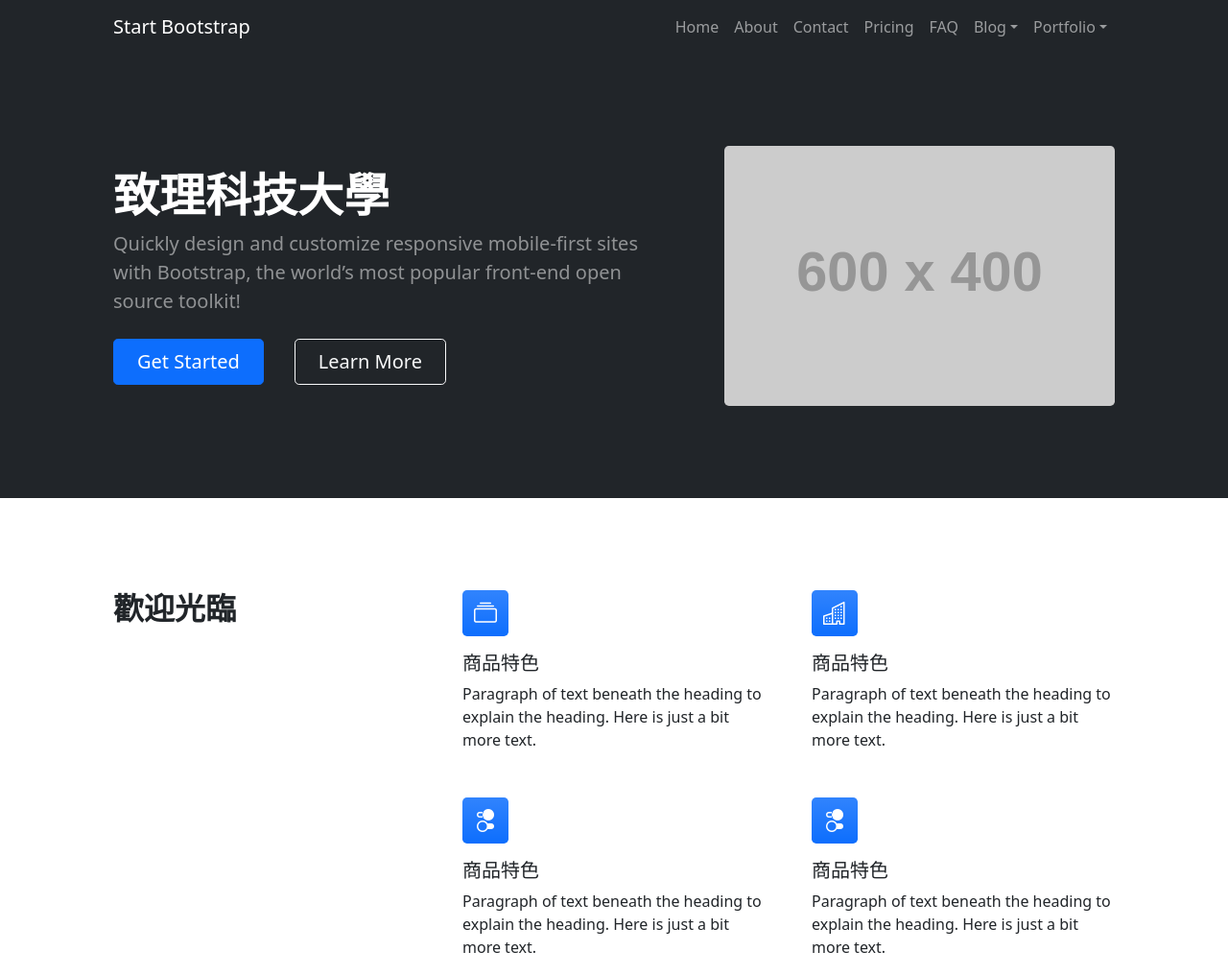
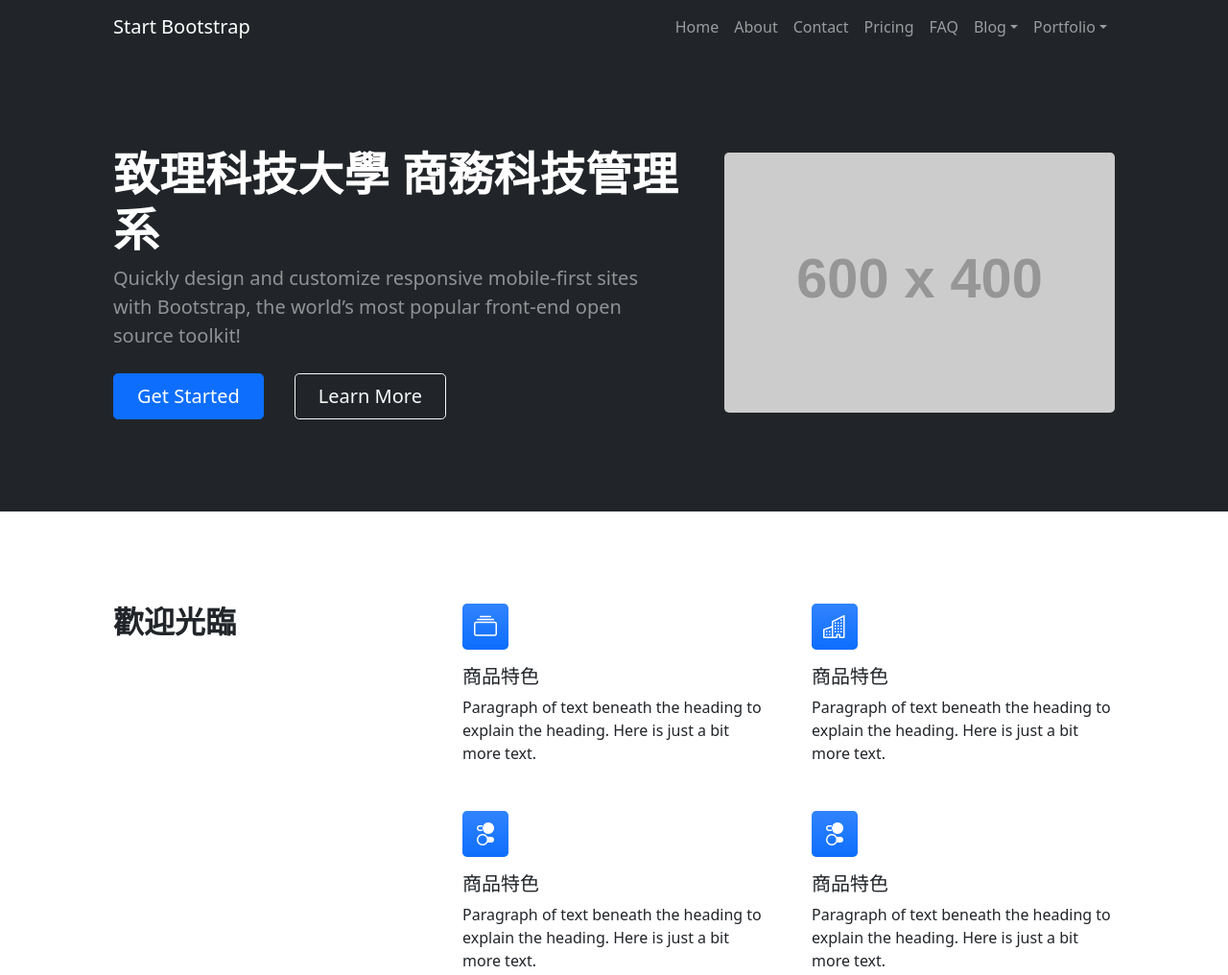
Before and after one commit to xuan74/shop, a plain HTML site: page index.html in a window 1280 px wide. Shown: the top 1016 px of the page at 96% size. Drawn offline with nearby package versions, Linux system fonts and the light colour scheme; placeholder pictures from the web are drawn by us.

Commit message:
update title to full

```diff
--- a/index.html
+++ b/index.html
@@ -51,7 +51,7 @@
                     <div class="row gx-5 align-items-center justify-content-center">
                         <div class="col-lg-8 col-xl-7 col-xxl-6">
                             <div class="my-5 text-center text-xl-start">
-                                <h1 class="display-5 fw-bolder text-white mb-2">致理科技大學</h1>
+                                <h1 class="display-5 fw-bolder text-white mb-2">致理科技大學 商務科技管理系</h1>
                                 <p class="lead fw-normal text-white-50 mb-4">Quickly design and customize responsive mobile-first sites with Bootstrap, the world’s most popular front-end open source toolkit!</p>
                                 <div class="d-grid gap-3 d-sm-flex justify-content-sm-center justify-content-xl-start">
                                     <a class="btn btn-primary btn-lg px-4 me-sm-3" href="#features">Get Started</a>
```
